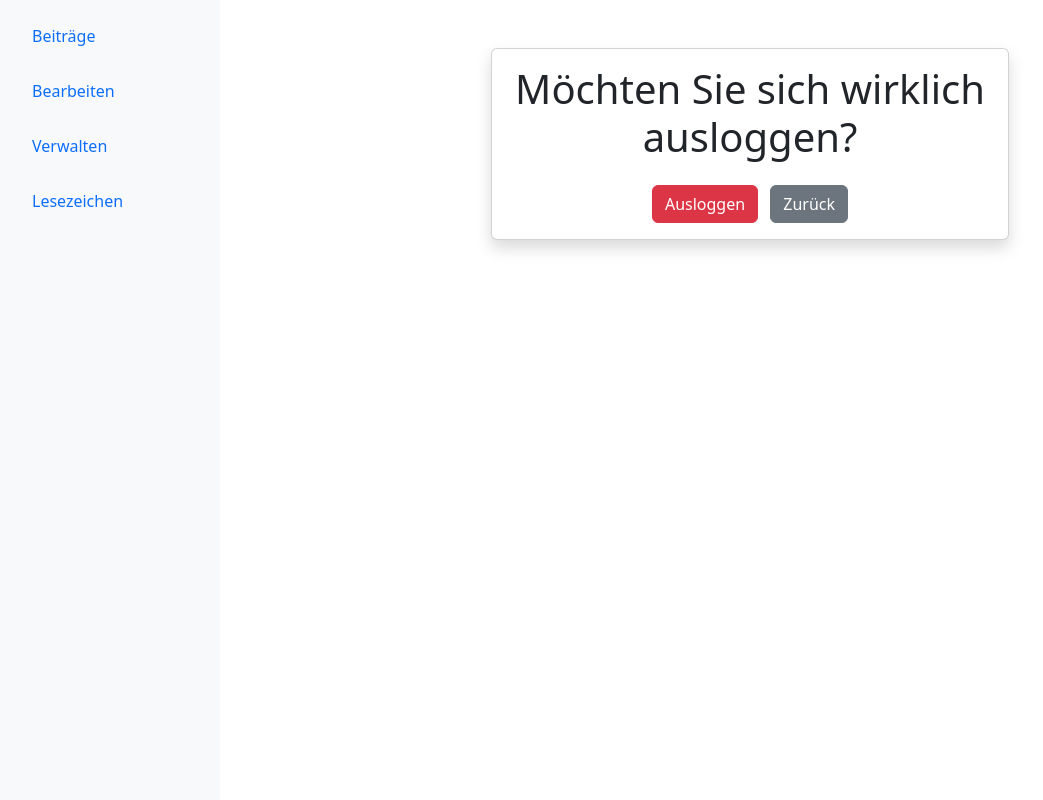
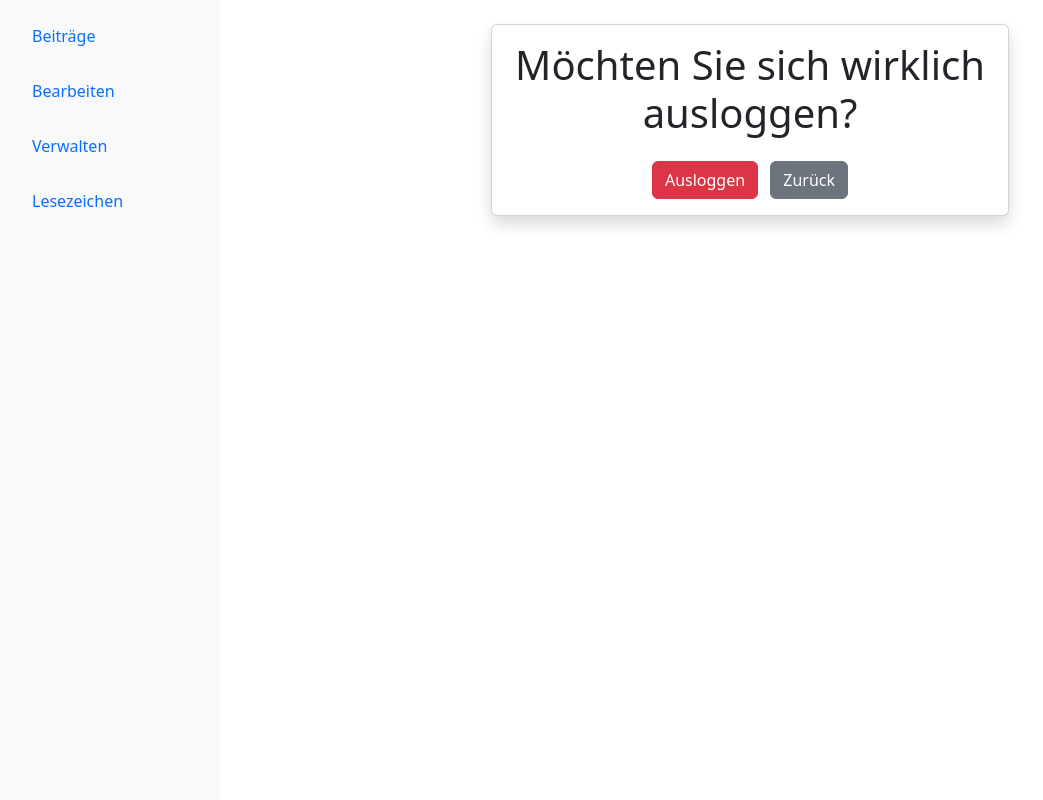
Before and after one commit to Bluegamerdog/it-azubi-wiki, a PHP site: page /logout.php in a window 1280 px wide. Shown: the part 61-861 px from the top of the page, without its empty margins (0-1043 px from the left). Run offline with PHP 8.4, Linux system fonts and the light colour scheme.

Commit message:
Formatting change

```diff
--- a/login.php
+++ b/login.php
@@ -34,7 +34,7 @@ include 'includes/header.php';
 ?>
 
 
-<div class="container mt-5">
+<div class="container mt-4">
     <div class="row justify-content-center">
         <div class="col-md-6 col-lg-4">
             <h1 class="text-center mb-4">Login</h1>
--- a/logout.php
+++ b/logout.php
@@ -23,7 +23,7 @@ include 'includes/header.php';
 ?>
 
 
-<div class="container mt-5 col-md-6 text-center card shadow card-body">
+<div class="container mt-4 col-md-6 text-center card shadow card-body">
     <div class="justify-content-center">
         <h1 class="mb-4">Möchten Sie sich wirklich ausloggen?</h1>
         <form method="post">
```
